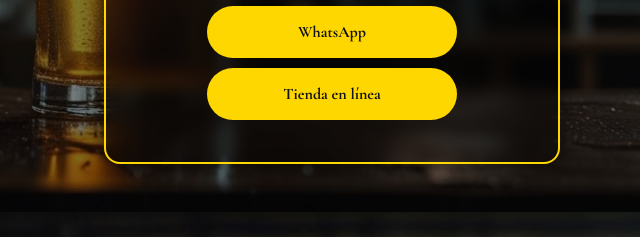
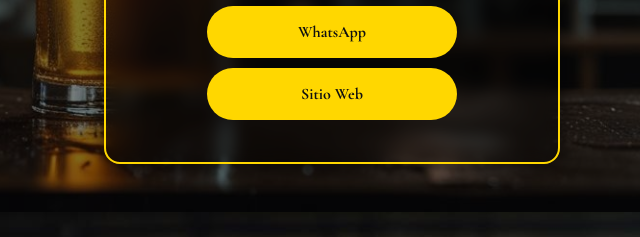
Before and after one commit to d4nye1/cerveceria-colmillo-dorado, a plain HTML site: page index.html in a window 1280 px wide. Shown: the part 588-825 px from the top of the page, 308-948 px from the left. Drawn offline with nearby package versions, Linux system fonts and the light colour scheme.

Commit message:
index.html

```diff
--- a/index.html
+++ b/index.html
@@ -126,7 +126,7 @@
       <a href="https://www.instagram.com/colmillo.dorado?igsh=ZmxvbGEyYnc3cTBv" class="link-btn" target="_blank">Instagram</a>
       <a href="https://www.facebook.com/share/1B5HitmZrV/" class="link-btn" target="_blank">Facebook</a>
       <a href="https://wa.me/525582457051" class="link-btn" target="_blank">WhatsApp</a>
-      <a href="https://tienda.colmillodorado.com" class="link-btn" target="_blank">Tienda en línea</a>
+      <a href="https://https://d4nye1.github.io/cerveceria-colmillo-dorado/" class="link-btn" target="_blank">Sitio Web</a>
     </div>
   </div>
 </body>
```
